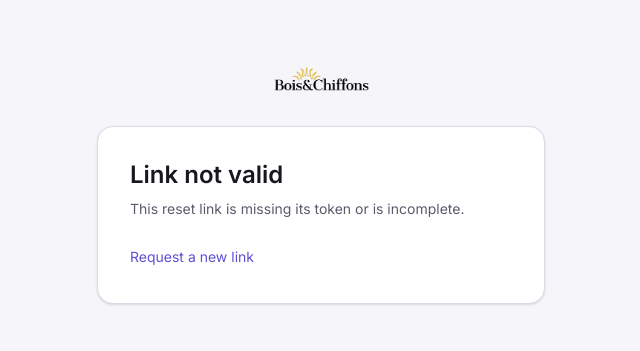
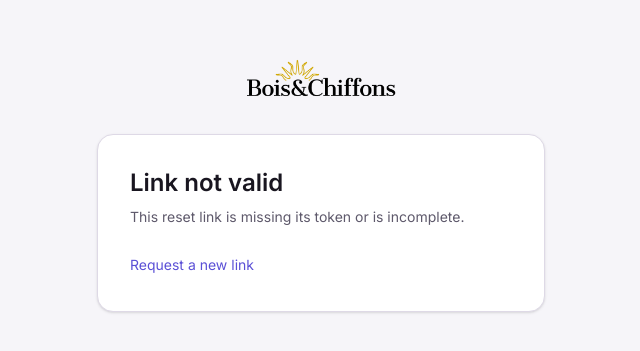
Before and after one commit to Developerodin/Bois_et_shiffon_socialmedia_frontend, a Next.js app: page /reset-password in a window 1280 px wide. Shown: the part 215-566 px from the top of the page, without its empty margins (319-959 px from the left). Built offline with nearby package versions, Linux system fonts and the light colour scheme.

Commit message:
Size the wordmark up on sign-in and welcome for the new logo
The Bois & Chiffons wordmark is wider and flatter than the old one, so the lettering read tiny at the old heights.

```diff
--- a/app/login/page.tsx
+++ b/app/login/page.tsx
@@ -46,7 +46,7 @@ export default async function LoginPage({
           {/* Entrance: the form's parts settle in top to bottom (rise-in, ~40 ms apart), then the example morning on the
               left plays. Nothing waits on it: every field works from the first frame. */}
           <div className="rise-in" style={rise(0)}>
-            <BrandLogo height={34} priority />
+            <BrandLogo height={48} priority />
           </div>
           <div className="mt-10 w-full max-w-sm">
             <h1 id="signin-h" className="rise-in font-display text-4xl font-medium tracking-tight text-balance" style={rise(1)}>
--- a/app/welcome/page.tsx
+++ b/app/welcome/page.tsx
@@ -30,7 +30,7 @@ export default async function WelcomePage({
       {/* Capped at the content's width, so at wide screens the logo lines up with the form, not the window edge. */}
       <header className="px-6 py-5 sm:px-10">
         <div className="mx-auto flex max-w-6xl items-center justify-between gap-6">
-          <BrandLogo height={28} priority />
+          <BrandLogo height={44} priority />
           <nav className="flex flex-wrap items-center justify-end gap-x-5 text-sm text-muted-foreground">
             {shell.brands.length > 0 || resume ? (
               <Link href="/" className="inline-block py-2 hover:text-foreground">
--- a/components/auth/auth-card.tsx
+++ b/components/auth/auth-card.tsx
@@ -14,7 +14,7 @@ export function AuthCard({
 }) {
   return (
     <main className="relative flex min-h-dvh flex-col items-center justify-center gap-8 bg-background px-6 py-12">
-      <BrandLogo height={28} priority />
+      <BrandLogo height={44} priority />
       <div className="w-full max-w-md rounded-2xl border border-border bg-card p-8 shadow-sm">
         <h1 className="font-display text-2xl font-semibold text-foreground">{title}</h1>
         {description ? <p className="mt-2 text-sm text-muted-foreground">{description}</p> : null}
```
